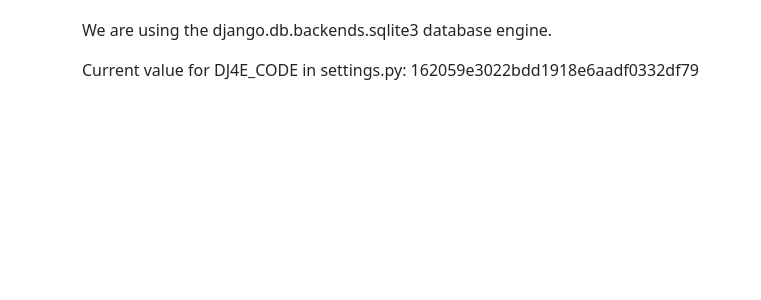
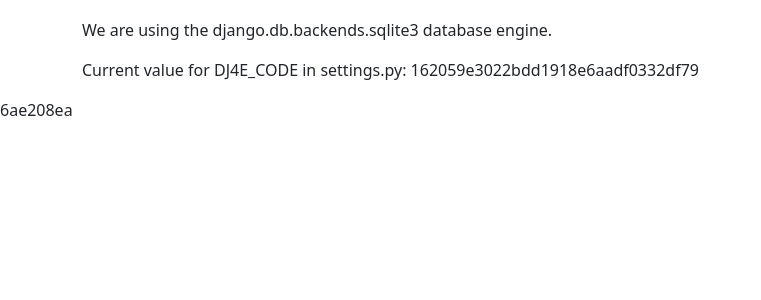
Before and after one commit to arpanz/djangoc, a Django app: page /home/ in a window 1280 px wide. Shown: the part 158-458 px from the top of the page, without its empty margins (0-761 px from the left). Run offline with Django 5.2, Linux system fonts and the light colour scheme; some libraries are stand-ins or nearby versions.

Commit message:
Add 6ae208ea as meta tag and plain visible paragraph in base template

```diff
--- a/home/templates/base_bootstrap.html
+++ b/home/templates/base_bootstrap.html
@@ -9,6 +9,8 @@
 <meta name="dj4e" content="162059e3022bdd1918e6aadf0332df79">
 
 <meta name="dj4e-code" content="42178179476970">
+
+<meta name="dj4e-session" content="6ae208ea">
 
 <link href="https://cdn.jsdelivr.net/npm/bootstrap@5.1.3/dist/css/bootstrap.min.css" rel="stylesheet" integrity="sha384-1BmE4kWBq78iYhFldvKuhfTAU6auU8tT94WrHftjDbrCEXSU1oBoqyl2QvZ6jIW3" crossorigin="anonymous">
 
@@ -40,6 +42,6 @@
 {% endblock %}
 </div>
 {% block footer %} {% endblock %}
-<span style="font-size:1px; color: white;">6ae208ea</span>
+<p>6ae208ea</p>
 </body>
 </html>
```
